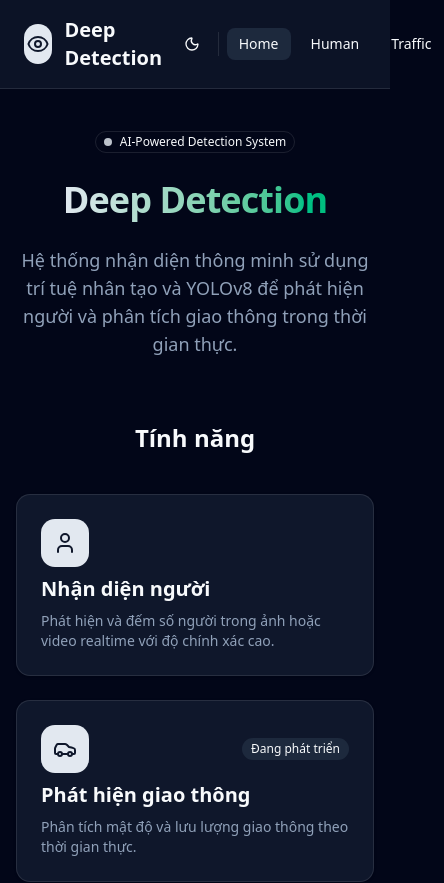
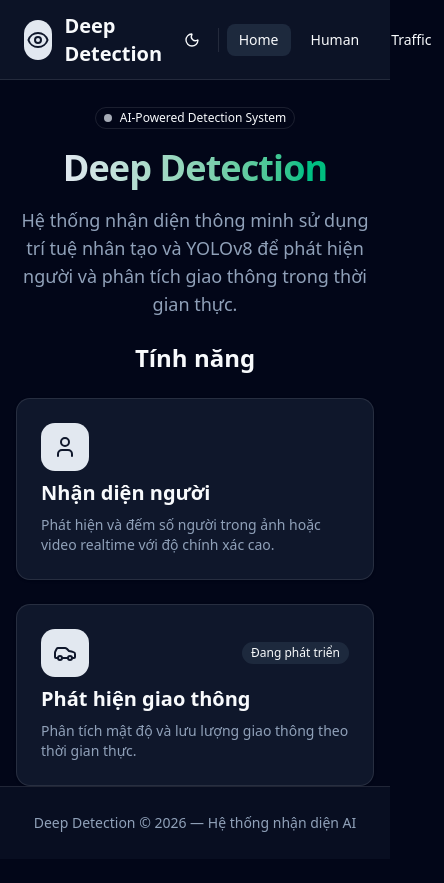
Before and after one commit to ntdev204/deep-detection, a Next.js app in the folder client/: page / in a window 390 px wide. Shown: the top 883 px of the page, 444 px wide, since content can reach past the window. After the commit the page ends 859 px from the top, so only its background shows below. Built offline with nearby package versions, Linux system fonts and the light colour scheme.

Commit message:
refactor: update layout and styling for improved responsiveness and consistency

```diff
--- a/client/src/app/(default)/layout.tsx
+++ b/client/src/app/(default)/layout.tsx
@@ -9,8 +9,8 @@ export default function DefaultLayout({
   return (
     <div className="flex min-h-screen flex-col">
       <Header />
-      <main className="flex-1 pb-8 pt-16">
-        <div className="mx-auto max-w-6xl px-4 sm:px-6 lg:px-8">{children}</div>
+      <main className="flex-1 flex justify-center items-center">
+        <div className="px-4 sm:px-6 lg:px-8">{children}</div>
       </main>
       <Footer />
     </div>
--- a/client/src/app/(default)/page.tsx
+++ b/client/src/app/(default)/page.tsx
@@ -31,15 +31,15 @@ const features = [
 
 export default function Home() {
   return (
-    <div className="flex min-h-[calc(100vh-14rem)] flex-col">
-      <section className="flex flex-1 flex-col items-center justify-center py-16">
+    <div className="flex flex-col">
+      <section className="flex flex-1 flex-col items-center justify-center py-6">
         <div className="text-center">
-          <Badge variant="outline" className="mb-6 gap-2">
+          <Badge variant="outline" className="mb-4 gap-2">
             <span className="size-2 animate-pulse rounded-full bg-primary" />
             AI-Powered Detection System
           </Badge>
 
-          <h1 className="mb-6 text-4xl font-bold leading-tight tracking-tight md:text-5xl lg:text-6xl">
+          <h1 className="mb-4 text-4xl font-bold leading-tight tracking-tight md:text-5xl lg:text-6xl">
             <span className="bg-linear-to-r from-primary to-chart-2 bg-clip-text text-transparent">
               Deep Detection
             </span>
@@ -52,11 +52,9 @@ export default function Home() {
         </div>
       </section>
 
-      <section className="pb-8">
+      <section>
         <div className="mx-auto max-w-4xl">
-          <h2 className="mb-10 text-center text-2xl font-semibold">
-            Tính năng
-          </h2>
+          <h2 className="mb-6 text-center text-2xl font-semibold">Tính năng</h2>
 
           <div className="grid gap-6 md:grid-cols-2">
             {features.map((feature) => (
--- a/client/src/app/(default)/traffic-detection/page.tsx
+++ b/client/src/app/(default)/traffic-detection/page.tsx
@@ -21,7 +21,7 @@ const upcomingFeatures = [
 
 export default function TrafficDetectionPage() {
   return (
-    <div className="flex min-h-[60vh] items-center justify-center">
+    <div className="flex items-center justify-center">
       <Card className="max-w-lg text-center">
         <CardHeader>
           <div className="mx-auto mb-4 flex size-20 items-center justify-center rounded-2xl bg-chart-5">
--- a/client/src/app/layout.tsx
+++ b/client/src/app/layout.tsx
@@ -28,7 +28,7 @@ export default function RootLayout({
   return (
     <html lang="vi" className="dark" suppressHydrationWarning>
       <body
-        className={`${geistSans.variable} ${geistMono.variable} antialiased`}
+        className={`${geistSans.variable} ${geistMono.variable} font-sans antialiased`}
       >
         <ThemeProvider
           attribute="class"
--- a/client/src/components/human-detection/DetectionResult.tsx
+++ b/client/src/components/human-detection/DetectionResult.tsx
@@ -66,10 +66,7 @@ export function DetectionResult({ result, imageUrl }: DetectionResultProps) {
     <div className="space-y-6">
       {imageUrl && (
         <div className="overflow-hidden rounded-xl border border-border">
-          <canvas
-            ref={canvasRef}
-            className="max-h-[500px] w-full object-contain"
-          />
+          <canvas ref={canvasRef} className="max-h-125 w-full object-contain" />
         </div>
       )}
 
--- a/client/src/components/human-detection/ImageUploader.tsx
+++ b/client/src/components/human-detection/ImageUploader.tsx
@@ -37,7 +37,7 @@ export function ImageUploader({ onDetectionResult }: ImageUploaderProps) {
         onDragOver={handleDragOver}
         onDragLeave={handleDragLeave}
         className={`
-          relative flex min-h-[300px] cursor-pointer flex-col items-center justify-center
+          relative flex min-h-75 cursor-pointer flex-col items-center justify-center
           rounded-xl border-2 border-dashed transition-all duration-300
           ${
             isDragging
@@ -56,7 +56,7 @@ export function ImageUploader({ onDetectionResult }: ImageUploaderProps) {
         />
 
         {previewUrl ? (
-          <div className="relative h-[280px] w-full">
+          <div className="relative h-70 w-full">
             <Image
               src={previewUrl}
               alt="Preview"
--- a/client/src/components/layouts/Footer.tsx
+++ b/client/src/components/layouts/Footer.tsx
@@ -1,7 +1,7 @@
 export function Footer() {
   return (
-    <footer className="border-t border-border bg-card/50 py-8">
-      <div className="mx-auto max-w-6xl px-6 text-center">
+    <footer className="border-t border-border bg-card/50 py-4">
+      <div className="mx-auto max-w-6xl px-6 py-2.5 text-center">
         <p className="text-sm text-muted-foreground">
           Deep Detection &copy; {new Date().getFullYear()} — Hệ thống nhận diện
           AI
--- a/client/src/components/layouts/Header.tsx
+++ b/client/src/components/layouts/Header.tsx
@@ -17,9 +17,8 @@ export function Header() {
   const pathname = usePathname();
 
   return (
-    <header className="fixed w-full h-20 z-50">
-      <nav className="border-b border-border bg-card/80 px-6 py-4 backdrop-blur-xl">
-        <div className="flex items-center justify-between">
+    <header className="sticky top-0 w-full h-20 z-50 border-b border-border bg-card/80 px-6 py-4 backdrop-blur-xl">
+      <div className="flex h-full items-center justify-between">
         <Link href="/" className="flex cursor-pointer items-center gap-3">
           <div className="flex size-10 items-center justify-center rounded-xl bg-primary">
             <svg
@@ -66,7 +65,6 @@ export function Header() {
           })}
         </ul>
       </div>
-      </nav>
     </header>
   );
 }
```
Lines whose indentation alone changed are shown as unchanged.
